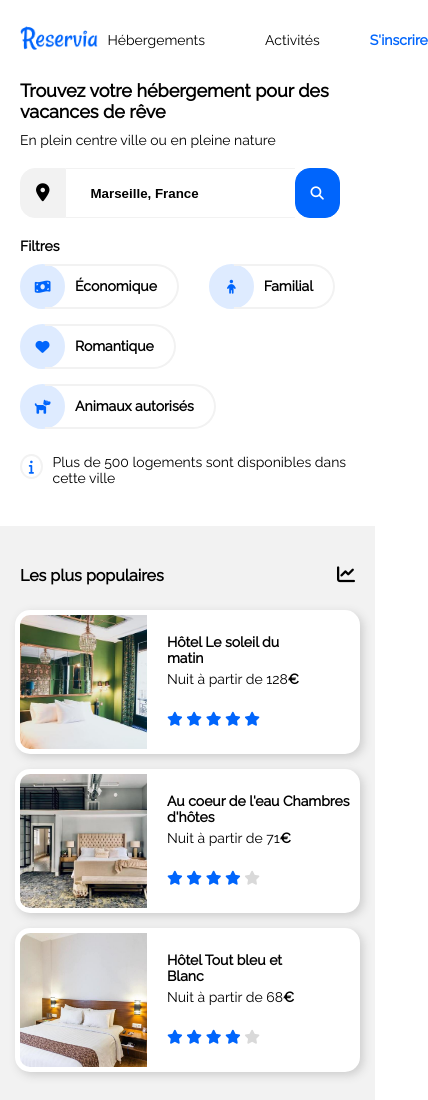
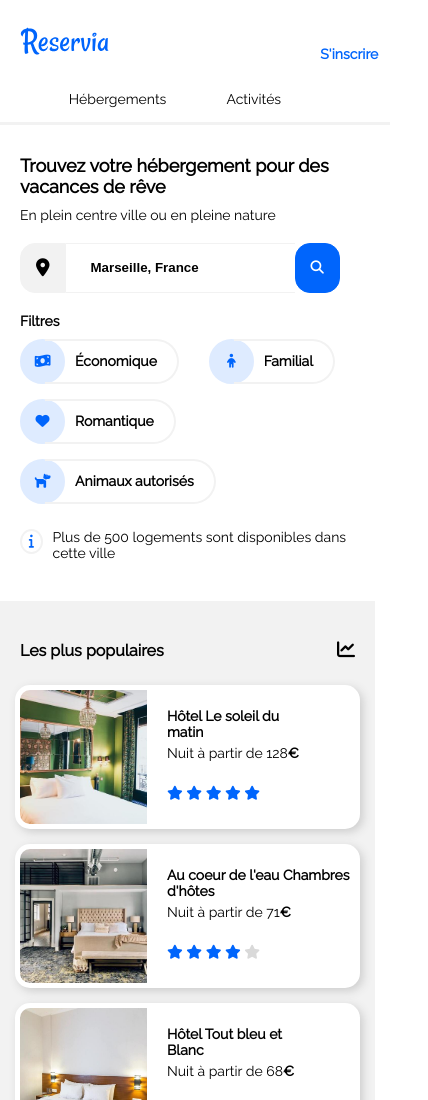
Before and after one commit to Romain-DDevStud/DescampsRomain_2_17032020, a plain HTML site: page index.html in a window 390 px wide. Shown: the top 1100 px of the page, 428 px wide, since content can reach past the window. Drawn offline with Linux system fonts and the light colour scheme.

Commit message:
update 28/04

```diff
--- a/css/main.css
+++ b/css/main.css
@@ -57,9 +57,15 @@ footer {
     display: grid;
 }
 .grid-1-11 {
-    grid-template-columns: 1fr 11fr;
+    grid-template-columns: 90px auto;
     grid-column-gap: 0px;
     align-items: center;
+}
+.brand img {
+    width: 90px;
+}
+header.wrapper {
+    position: relative;
 }
 .menu {
     display: flex;
@@ -86,7 +92,7 @@ ul.menu-nav li a{
 ul.menu-nav li a:hover:not(.actif) {
     color: var(--main-color);
     border-top: var(--main-color) 2px solid;
-    padding: 48px 10px 0 10px;
+    padding: 43px 10px 0 10px;
 }
 .search {
     margin-bottom: 40px;
@@ -395,7 +401,6 @@ ul.menu-nav li a:hover:not(.actif) {
 }
 
 
-
 @media screen and (max-width: 1024px) {
 
     .footer {
@@ -405,11 +410,31 @@ ul.menu-nav li a:hover:not(.actif) {
 
 }
 @media screen and (max-width: 767px) {
+
     .grid-1-11 {
-        grid-template-columns: 25% auto;
+        grid-template-columns: 1fr;
     }
     header h2 {
-        margin: 20px 0 20px 20px;
+        margin: 20px 0 10px 20px;
+    }
+    .sign-in {
+        position: absolute;
+        top: 5.5vh;
+        right: 3vw;
+    }
+    .menu {
+        justify-content: center;
+    }
+    .navbar {
+        border-bottom: 3px solid var(--main-grey);
+        width: 100%;
+    }
+    ul.menu-nav {
+        justify-content: center;
+        padding: 15px;
+    }
+    .search {
+        margin-top: 30px;
     }
     .search div:first-child {
         margin-left: 20px;
--- a/index.html
+++ b/index.html
@@ -16,22 +16,22 @@
     <header class="wrapper grid-nav grid-1-11">
         <!--Navigation-->
             <!--Logo Navigation-->
-        <div>
+        <div class="brand">
             <h2>
                 <a href="#">
-                    <img src="./images/logo/Reservia@3x.png" alt="Logo Reservia"/>
+                    <img src="images/logo/Reservia.svg" alt="Logo Reservia"/>
                 </a>
             </h2>
         </div>
             <!--Menu Navigation-->
         <div class="menu">
-            <nav>
+            <nav class="navbar">
                 <ul class="menu-nav">
                     <li><a href="#hebergements">Hébergements</a></li>
                     <li><a href="#activités">Activités</a></li>
                 </ul>
             </nav>
-            <div>
+            <div class="sign-in">
                 <a href="#" class="actif"><strong>S'inscrire</strong></a>
             </div>
         </div>
```
